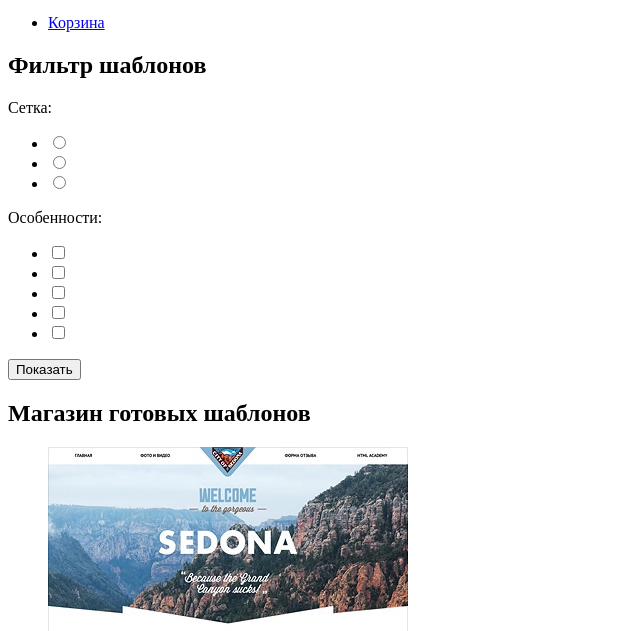
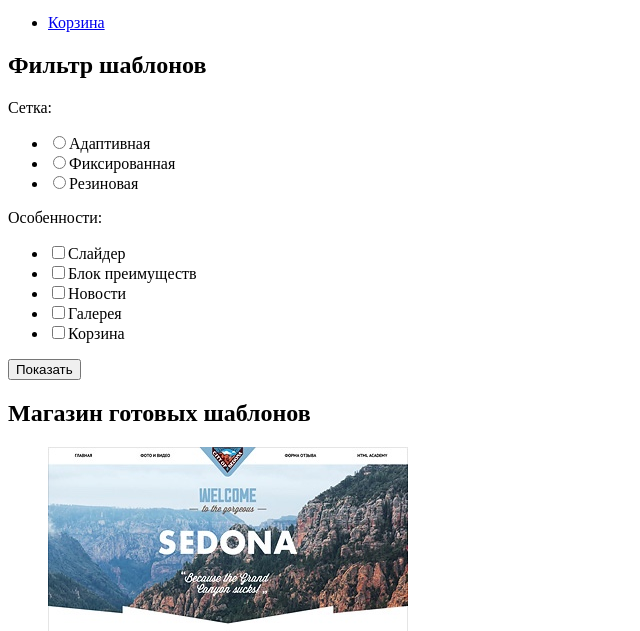
Before and after one commit to vashavat/14567-nerds-25, a plain HTML site: page catalog.html in a window 1280 px wide. Shown: the part 169-800 px from the top of the page, without its empty margins (0-640 px from the left). Drawn offline with Linux system fonts and the light colour scheme.

Commit message:
Добавляет правки в разметку по рекомендациям

```diff
--- a/catalog.html
+++ b/catalog.html
@@ -7,14 +7,14 @@
   <body>
     <header class="header">
       <nav class="navigation">
-        <a class="heder-logo" href="index.html">
+        <a class="header-logo" href="index.html">
           <img src="img/nerds-logo.svg" width="160" height="67" alt="Логотип NЁRDS">
         </a>
         <ul class="navigation-list">
-          <li><a href="#">Студия</a></li>
-          <li><a href="#">Клиенты</a></li>
-          <li class="navigation-current"><a>Магазин</a></li>
-          <li><a href="#">Контакты</a></li>
+          <li class="navigation-item"><a href="#">Студия</a></li>
+          <li class="navigation-item"><a href="#">Клиенты</a></li>
+          <li class="navigation-item navigation-current"><a>Магазин</a></li>
+          <li class="navigation-item"><a href="#">Контакты</a></li>
         </ul>
         <ul class="header-cart">
           <li class="header-cart-link"><a href="#">Корзина</a></li>
@@ -24,40 +24,27 @@
     <main class="container">
       <aside class="filter">
         <h2 class="visually-hidden">Фильтр шаблонов</h2>
+        <form action="#">
           <section class="filter-block">
             <p>Сетка:</p>
             <ul class="filter-type-radio">
-            <li>
-              <input type="radio" name="Адаптивная" value="">
-            </li>
-            <li>
-              <input type="radio" name="Фиксированная" value="">
-            </li>
-            <li>
-              <input type="radio" name="Резиновая" value="">
-            </li>
+              <li><label><input type="radio" name="grid" value="Адаптивная">Адаптивная</label></li>
+              <li><label><input type="radio" name="grid" value="Фиксированная">Фиксированная</label></li>
+              <li><label><input type="radio" name="grid" value="Резиновая">Резиновая</label></li>
             </ul>
           </section>
           <section class="filter-block">
             <p>Особенности:</p>
             <ul class="filter-type-checkin">
-            <li>
-              <input type="checkbox" name="Слайдер" value="">
-            </li>
-            <li>
-              <input type="checkbox" name="Блок преимуществ" value="">
-            </li>
-            <li>
-              <input type="checkbox" name="Новости" value="">
-            </li>
-            <li>
-              <input type="checkbox" name="Галерея" value="">
-            </li>
-            <li>
-              <input type="checkbox" name="Корзина" value="">
+              <li><label><input type="checkbox" name="features" value="Слайдер">Слайдер</label></li>
+              <li><label><input type="checkbox" name="features" value="Блок преимуществ">Блок преимуществ</label></li>
+              <li><label><input type="checkbox" name="features" value="Новости">Новости</label></li>
+              <li><label><input type="checkbox" name="features" value="Галерея">Галерея</label></li>
+              <li><label><input type="checkbox" name="features" value="Корзина">Корзина</label></li>
             </ul>
           </section>
           <button type="button" name="button">Показать</button>
+        </form>
       </aside>
       <section class="catalog">
         <h1 class="page-title">Магазин готовых шаблонов</h1>
@@ -140,21 +127,9 @@
     <footer class="footer">
       <div class="social">
         <ul class="social-list">
-          <li class="social-item">
-            <a href="#">
-              vk
-            </a>
-          </li>
-          <li class="social-item">
-            <a href="#">
-              f
-            </a>
-          </li>
-          <li class="social-item">
-            <a href="#">
-              instagram
-            </a>
-          </li>
+          <li class="social-item"><a href="#">vk</a></li>
+          <li class="social-item"><a href="#">f</a></li>
+          <li class="social-item"><a href="#">instagram</a></li>
         </ul>
       </div>
       <div class="footer-lead">
```
Also changed, not shown: index.html (+8 -21 lines). Lines whose indentation alone changed are shown as unchanged.
